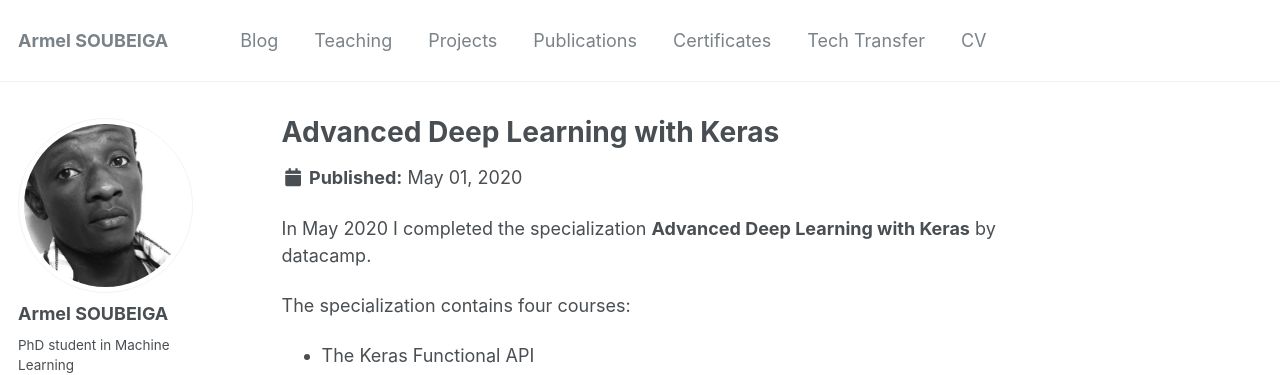
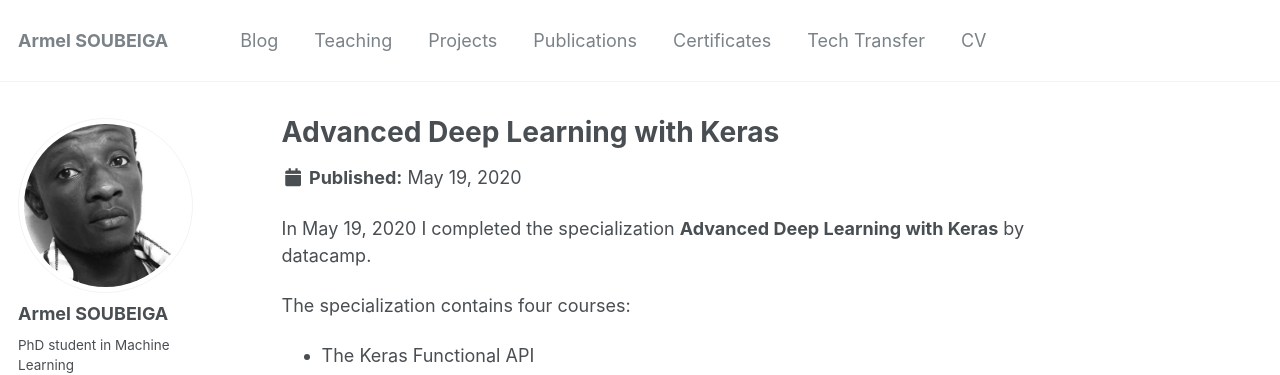
Before and after one commit to armelsoubeiga/neweb, a Jekyll site: the page built from _certificates/2020-05-19-Advanced Deep Learning with Keras.md, in a window 1280 px wide and 1095 px high. Shown: the top 375 px of the window. Built offline with Jekyll 4.4.1, drawn with Linux system fonts in a browser that asks for light colours.

Commit message:
Update and rename 2020-05-1-Advanced Deep Learning with Keras.md to 2020-05-19-Advanced Deep Learning with Keras.md

```diff
--- a/_certificates/2020-05-1-Advanced Deep Learning with Keras.md
+++ b/_certificates/2020-05-19-Advanced Deep Learning with Keras.md
@@ -2,10 +2,10 @@
 title: "Advanced Deep Learning with Keras"
 permalink: /certificates/Advanced-Deep-Learning-with-Keras
 excerpt: "Advanced Deep Learning with Keras by datacamp."
-data: 2020-05-01
+data: 2020-05-19
 ---
 
-In May 2020 I completed the specialization **Advanced Deep Learning with Keras** by datacamp.
+In May 19, 2020 I completed the specialization **Advanced Deep Learning with Keras** by datacamp.
 
 The specialization contains four courses:
 * The Keras Functional API
```
